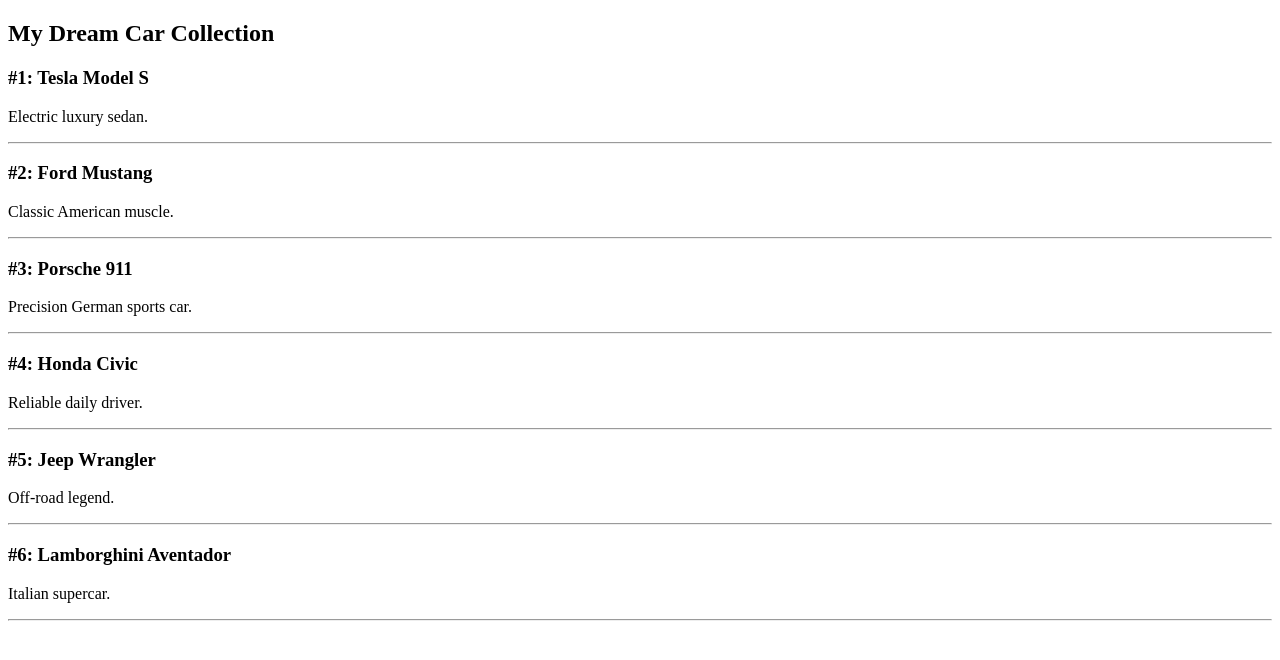
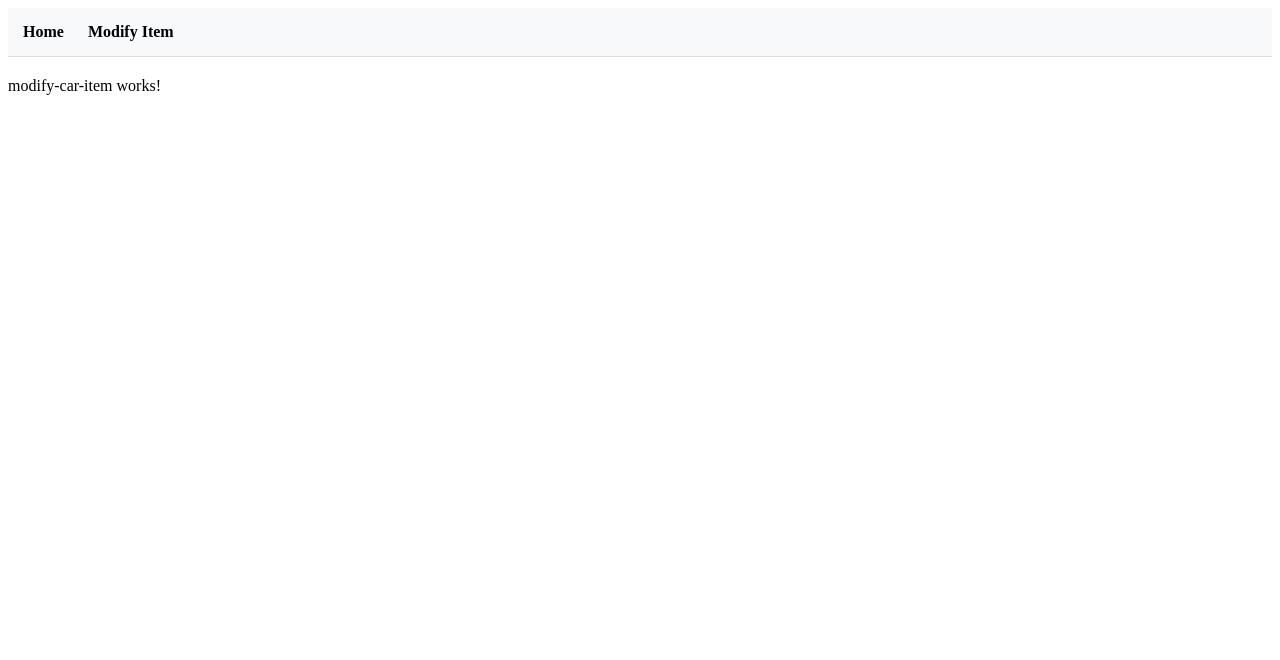
Before and after one commit to Kanan-tech-hub/Kanan_Kaur_Learning_Angular, an Angular app: page /modify in a window 1280 px wide. Before the commit this address led to /. Shown: the top 660 px of the page. Built offline with nearby package versions, Linux system fonts and the light colour scheme.

Commit message:
Assignment 5 Complete: Implemented Routing, Navigation, and 404 Logic

```diff
--- a/src/app/app.html
+++ b/src/app/app.html
@@ -1 +1,6 @@
-<app-car-list></app-car-list>
+<nav style="padding: 15px; background: #f8f9fa; border-bottom: 1px solid #ddd; margin-bottom: 20px;">
+  <a routerLink="/home" style="margin-right: 20px; font-weight: bold; text-decoration: none; color: black;"> Home</a>
+  <a routerLink="/modify" style="font-weight: bold; text-decoration: none; color: black;"> Modify Item</a>
+</nav>
+
+<router-outlet></router-outlet>
--- a/src/app/app.routes.ts
+++ b/src/app/app.routes.ts
@@ -1,3 +1,11 @@
 import { Routes } from '@angular/router';
+import { CarListComponent } from './car-list/car-list';
+import { ModifyCarItem } from './modify-car-item/modify-car-item';
+import { PageNotFound } from './page-not-found/page-not-found';
 
-export const routes: Routes = [];
+export const routes: Routes = [
+  { path: 'home', component: CarListComponent },
+  { path: 'modify', component: ModifyCarItem },
+  { path: '', redirectTo: '/home', pathMatch: 'full' },
+  { path: '**', component: PageNotFound }
+];
--- /dev/null
+++ b/src/app/modify-car-item/modify-car-item.html
@@ -0,0 +1 @@
+<p>modify-car-item works!</p>
--- /dev/null
+++ b/src/app/modify-car-item/modify-car-item.ts
@@ -0,0 +1,11 @@
+import { Component } from '@angular/core';
+
+@Component({
+  selector: 'app-modify-car-item',
+  imports: [],
+  templateUrl: './modify-car-item.html',
+  styleUrl: './modify-car-item.css',
+})
+export class ModifyCarItem {
+
+}
--- /dev/null
+++ b/src/app/page-not-found/page-not-found.html
@@ -0,0 +1,8 @@
+<div style="text-align: center; padding: 50px;">
+  <h1>404 - Page Not Found</h1>
+  <p>The car you are looking for is not in our inventory.</p>
+
+  <a routerLink="/home" style="color: #007bff; text-decoration: underline;">
+    Return to the Home Page
+  </a>
+</div>
--- /dev/null
+++ b/src/app/page-not-found/page-not-found.ts
@@ -0,0 +1,11 @@
+import { Component } from '@angular/core';
+import { RouterLink } from '@angular/router'; // 1. Add this import
+
+@Component({
+  selector: 'app-page-not-found',
+  standalone: true,
+  imports: [RouterLink], // 2. Add it here
+  templateUrl: './page-not-found.html',
+  styleUrl: './page-not-found.css',
+})
+export class PageNotFound { }
```
Also changed, not shown: src/app/app.ts (+8 -6 lines), src/app/modify-car-item/modify-car-item.css (added), src/app/page-not-found/page-not-found.css (added), 2 other files (tests, documents, lock files or other folders).
